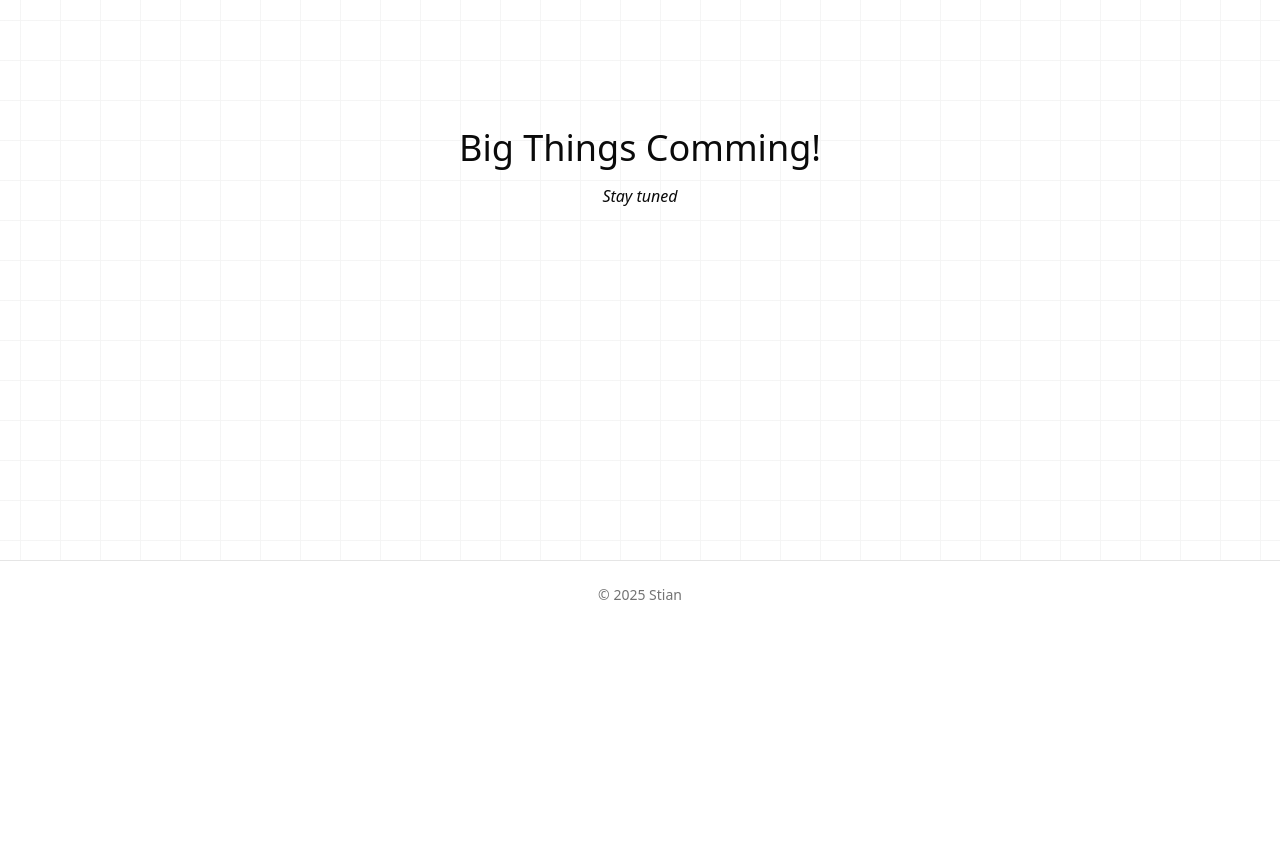
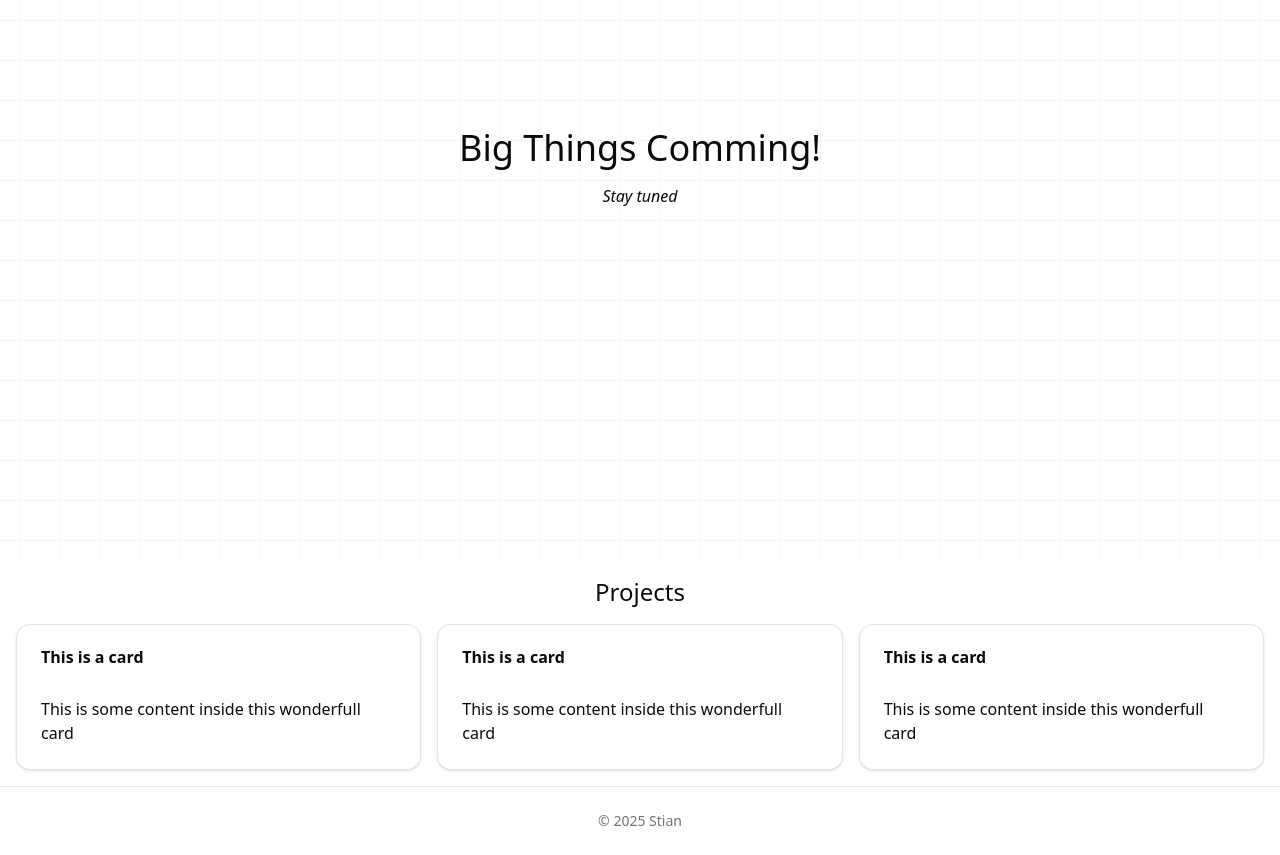
Before and after one commit to Grade123/grade123.github.io, a Next.js app: page / in a window 1280 px wide. Shown: the part 240-1095 px from the top of the page. Before the commit the page ends 869 px from the top, so only its background shows below. Built offline with nearby package versions, Linux system fonts and the light colour scheme.

Commit message:
feat: Add some cards

```diff
--- a/app/layout.tsx
+++ b/app/layout.tsx
@@ -21,9 +21,7 @@
       <body className="antialiased">
         <ThemeProvider attribute="class" defaultTheme="system" enableSystem>
           <Header />
-          <div className="flex min-h-screen flex-col items-center justify-center pt-4 bg-[linear-gradient(var(--accent)_1px,transparent_1px),linear-gradient(90deg,var(--accent)_1px,transparent_1px)] bg-[size:40px_40px] bg-[position:20px_20px] bg-fixed">
-            {children}
-          </div>
+          {children}
           <Footer />
         </ThemeProvider>
       </body>
--- a/app/page.tsx
+++ b/app/page.tsx
@@ -1,9 +1,44 @@
+import { Card, CardContent, CardHeader, CardTitle } from "@/components/ui/card";
 
 export default function Home() {
   return (
-    <main className="flex flex-col w-full items-center gap-4 h-min text-center">
-      <h1 className="text-4xl">Big Things Comming!</h1>
-      <p className="italic">Stay tuned</p>
-    </main>
+    <div>
+      <div className="flex min-h-screen flex-col items-center justify-center pt-4 bg-[linear-gradient(var(--accent)_1px,transparent_1px),linear-gradient(90deg,var(--accent)_1px,transparent_1px)] bg-[size:40px_40px] bg-[position:20px_20px] bg-fixed">
+        <main className="flex flex-col w-full items-center gap-4 h-min text-center">
+          <h1 className="text-4xl">Big Things Comming!</h1>
+          <p className="italic">Stay tuned</p>
+        </main>
+      </div>
+      <div className="w-screen flex flex-col items-center justify-center p-4 gap-4">
+        <h2 className="text-2xl">Projects</h2>
+        <div className="flex gap-4">
+          <Card>
+            <CardHeader>
+              <CardTitle>This is a card</CardTitle>
+            </CardHeader>
+            <CardContent>
+              <p>This is some content inside this wonderfull card</p>
+            </CardContent>
+          </Card>
+          <Card>
+            <CardHeader>
+              <CardTitle>This is a card</CardTitle>
+            </CardHeader>
+            <CardContent>
+              <p>This is some content inside this wonderfull card</p>
+            </CardContent>
+          </Card>
+          <Card>
+            <CardHeader>
+              <CardTitle>This is a card</CardTitle>
+            </CardHeader>
+            <CardContent>
+              <p>This is some content inside this wonderfull card</p>
+            </CardContent>
+          </Card>
+        </div>
+      </div>
+    </div>
+
   );
 }
--- /dev/null
+++ b/components/ui/card.tsx
@@ -0,0 +1,92 @@
+import * as React from "react"
+
+import { cn } from "@/lib/utils"
+
+function Card({ className, ...props }: React.ComponentProps<"div">) {
+  return (
+    <div
+      data-slot="card"
+      className={cn(
+        "bg-card text-card-foreground flex flex-col gap-6 rounded-xl border py-6 shadow-sm",
+        className
+      )}
+      {...props}
+    />
+  )
+}
+
+function CardHeader({ className, ...props }: React.ComponentProps<"div">) {
+  return (
+    <div
+      data-slot="card-header"
+      className={cn(
+        "@container/card-header grid auto-rows-min grid-rows-[auto_auto] items-start gap-2 px-6 has-data-[slot=card-action]:grid-cols-[1fr_auto] [.border-b]:pb-6",
+        className
+      )}
+      {...props}
+    />
+  )
+}
+
+function CardTitle({ className, ...props }: React.ComponentProps<"div">) {
+  return (
+    <div
+      data-slot="card-title"
+      className={cn("leading-none font-semibold", className)}
+      {...props}
+    />
+  )
+}
+
+function CardDescription({ className, ...props }: React.ComponentProps<"div">) {
+  return (
+    <div
+      data-slot="card-description"
+      className={cn("text-muted-foreground text-sm", className)}
+      {...props}
+    />
+  )
+}
+
+function CardAction({ className, ...props }: React.ComponentProps<"div">) {
+  return (
+    <div
+      data-slot="card-action"
+      className={cn(
+        "col-start-2 row-span-2 row-start-1 self-start justify-self-end",
+        className
+      )}
+      {...props}
+    />
+  )
+}
+
+function CardContent({ className, ...props }: React.ComponentProps<"div">) {
+  return (
+    <div
+      data-slot="card-content"
+      className={cn("px-6", className)}
+      {...props}
+    />
+  )
+}
+
+function CardFooter({ className, ...props }: React.ComponentProps<"div">) {
+  return (
+    <div
+      data-slot="card-footer"
+      className={cn("flex items-center px-6 [.border-t]:pt-6", className)}
+      {...props}
+    />
+  )
+}
+
+export {
+  Card,
+  CardHeader,
+  CardFooter,
+  CardTitle,
+  CardAction,
+  CardDescription,
+  CardContent,
+}
```
